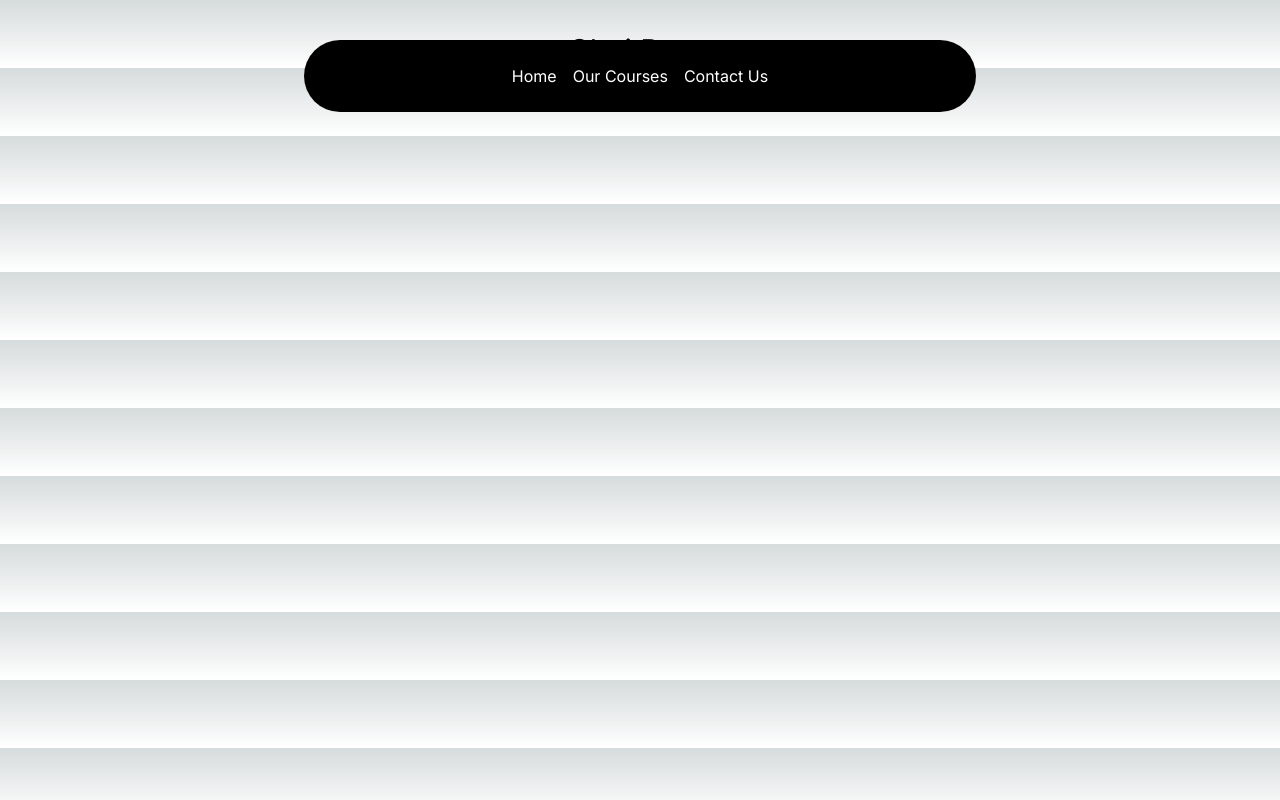
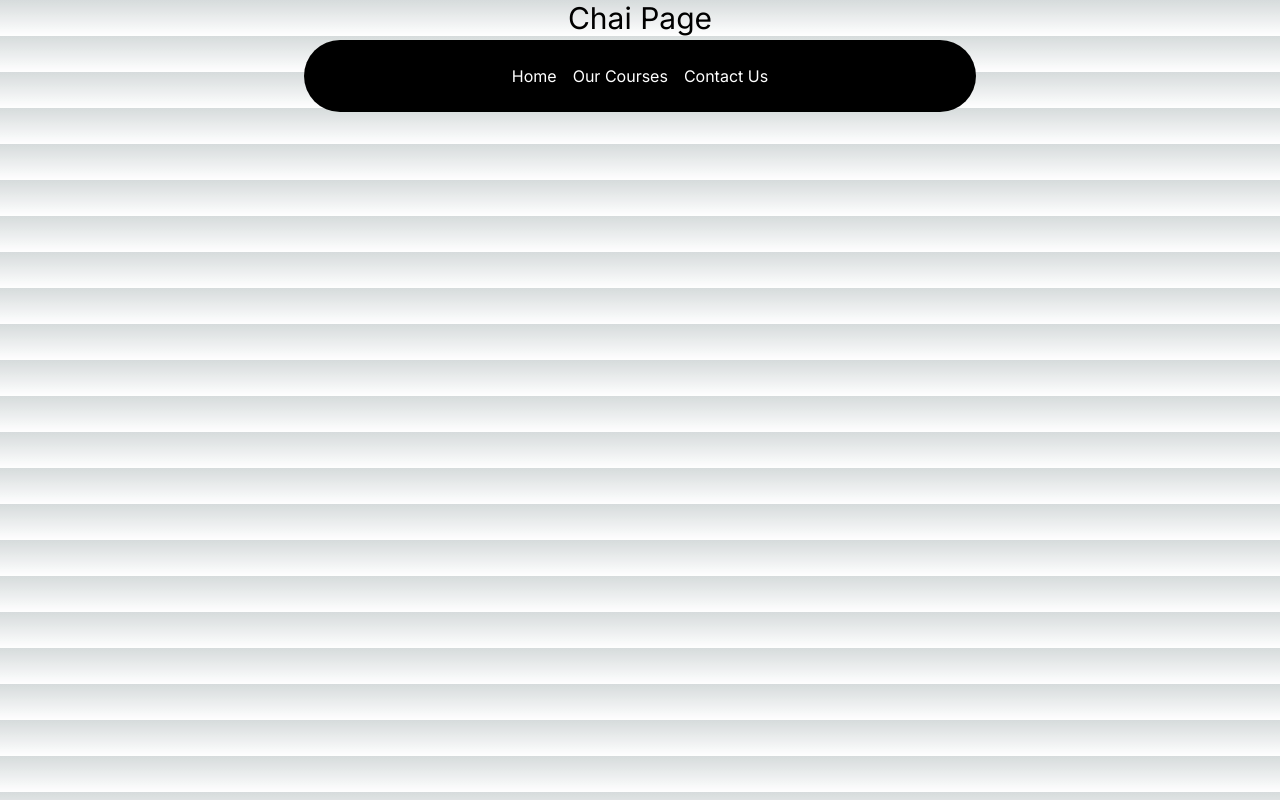
Before and after one commit to Rakesh709/Nextjs-MusicAcadeProject, a Next.js app: page /chai in a window 1280 px wide. Built offline with nearby package versions, Linux system fonts and the light colour scheme.

Commit message:
Initial commit

```diff
--- a/src/app/chai/page.tsx
+++ b/src/app/chai/page.tsx
@@ -1,6 +1,6 @@
 
 export default function ChaiPage(){
     return(
-        <h1 className="text-3xl text-center mt-8">Chai Page</h1>
+        <h1 className="text-3xl text-center mt10">Chai Page</h1>
     )
 }
```
